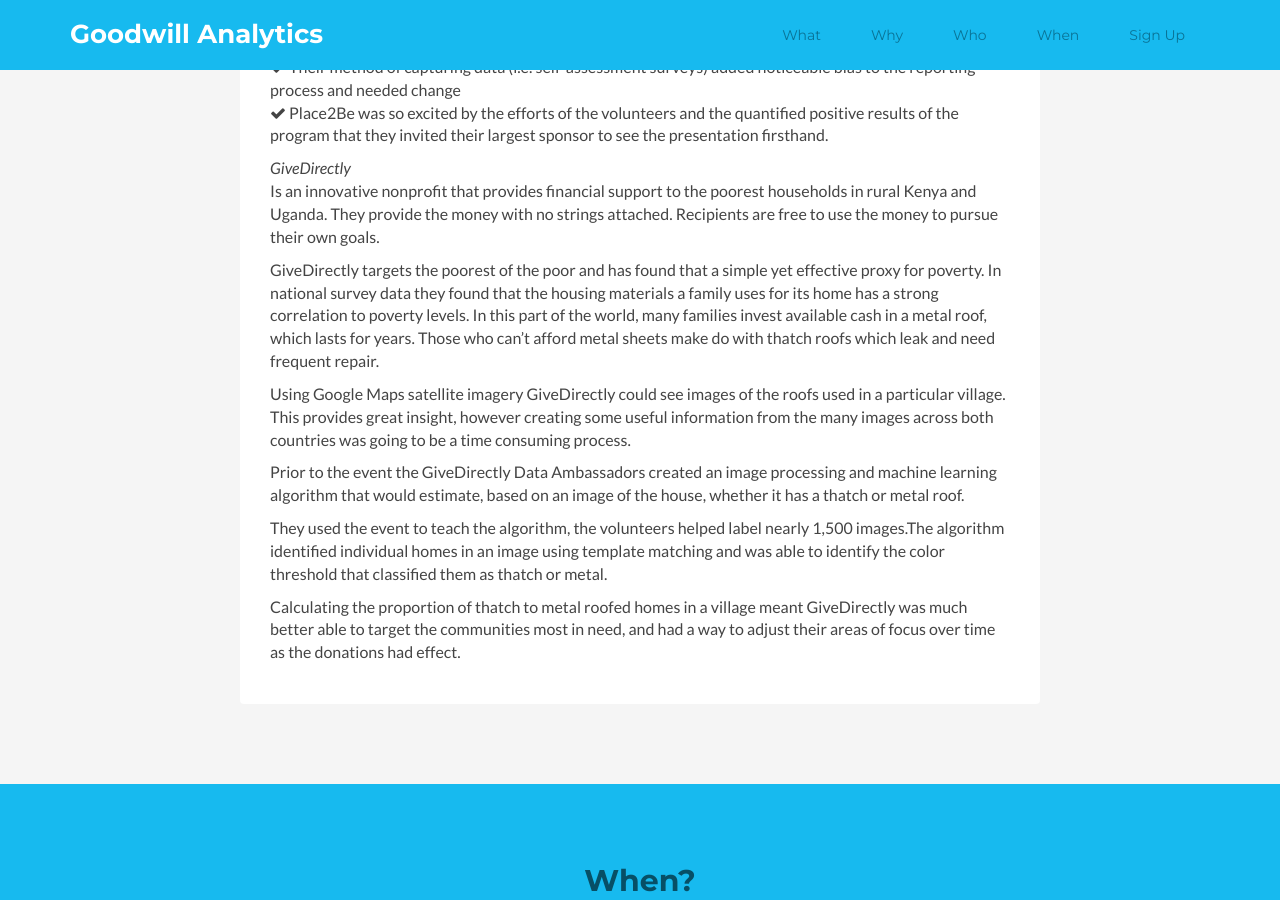
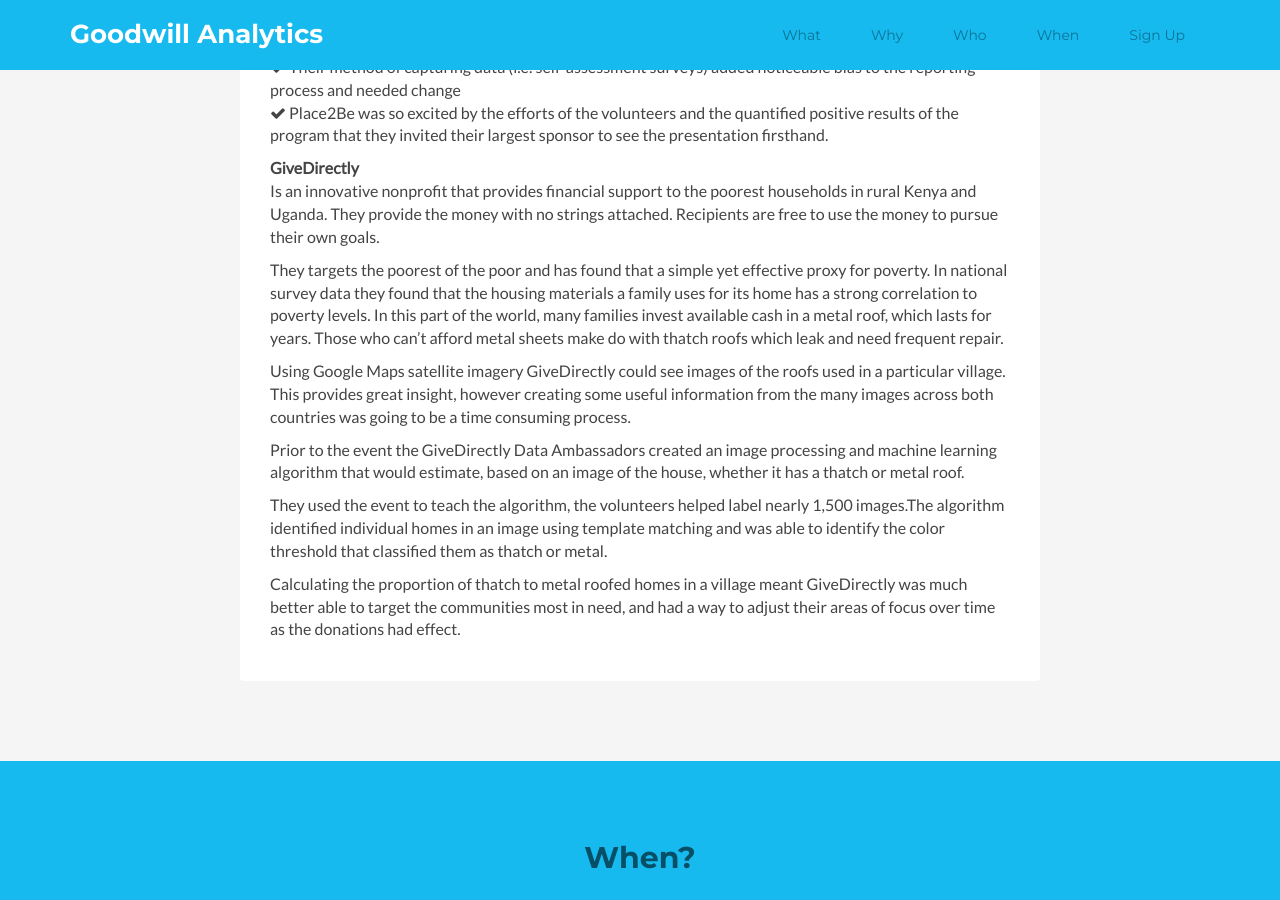
Before and after one commit to goodwillanalytics/goodwillanalytics.github.io, a Jekyll site: the page built from index.html, in a window 1280 px wide and 900 px high, scrolled down 1804 px. Built offline with Jekyll 4.4.1, drawn with Linux system fonts in a browser that asks for light colours.

Commit message:
Updated styles

```diff
--- a/_includes/who.html
+++ b/_includes/who.html
@@ -9,7 +9,7 @@
 				<h3 class="sub-title">Volunteers</h3>
 
 				<h3 class="sub-title">Similar Event Success Stories</h3>
-				<p><em>Place2Be</em><br>Is the leading children's mental health charity in the UK providing customized in-school support and expert training to improve the emotional wellbeing of pupils, families, teachers and school staff.</p>
+				<p><b>Place2Be</b><br>Is the leading children's mental health charity in the UK providing customized in-school support and expert training to improve the emotional wellbeing of pupils, families, teachers and school staff.</p>
 				<p>They attended the event to show that their support programs achieved positive results but did not have the data analytics capabilities in-house to quantify the results.</p>
 				<p>The outcome of the event for Place2Be was:</p>
 				<ul class="feature-list list-unstyled">
@@ -22,8 +22,8 @@
 						</ul></li>
 					<li><i class="fa fa-check"></i> Place2Be was so excited by the efforts of the volunteers and the quantified positive results of the program that they invited their largest sponsor to see the presentation firsthand.</li>
 				</ul>
-				<p><em>GiveDirectly</em><br>Is an innovative nonprofit that provides financial support to the poorest households in rural Kenya and Uganda. They provide the money with no strings attached. Recipients are free to use the money to pursue their own goals.</p>
-				<p>GiveDirectly targets the poorest of the poor and has found that a simple yet effective proxy for poverty. In national survey data they found that the housing materials a family uses for its home has a strong correlation to poverty levels. In this part of the world, many families invest available cash in a metal roof, which lasts for years. Those who can’t afford metal sheets make do with thatch roofs which leak and need frequent repair.</p>
+				<p><b>GiveDirectly</b><br>Is an innovative nonprofit that provides financial support to the poorest households in rural Kenya and Uganda. They provide the money with no strings attached. Recipients are free to use the money to pursue their own goals.</p>
+				<p>They targets the poorest of the poor and has found that a simple yet effective proxy for poverty. In national survey data they found that the housing materials a family uses for its home has a strong correlation to poverty levels. In this part of the world, many families invest available cash in a metal roof, which lasts for years. Those who can’t afford metal sheets make do with thatch roofs which leak and need frequent repair.</p>
 				<p>Using Google Maps satellite imagery GiveDirectly could see images of the roofs used in a particular village. This provides great insight, however creating some useful information from the many images across both countries was going to be a time consuming process.</p>
 				<p>Prior to the event the GiveDirectly Data Ambassadors created an image processing and machine learning algorithm that would estimate, based  on an image of the house, whether it has a thatch or metal roof.</p>
 				<p>They used the event to teach the algorithm, the volunteers helped label nearly 1,500 images.The algorithm identified individual homes in an image using template matching and was able to identify the color threshold that classified them as thatch or metal.</p>
```
